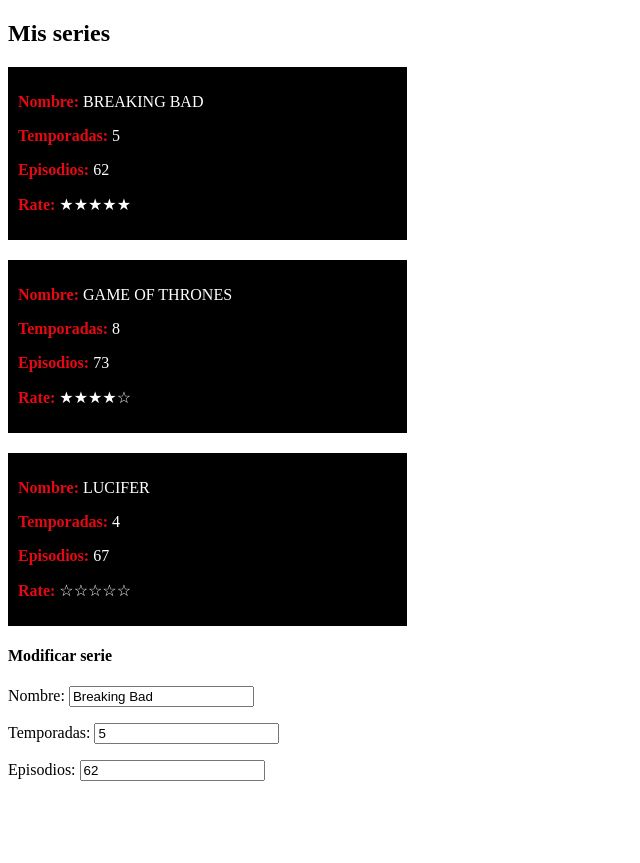
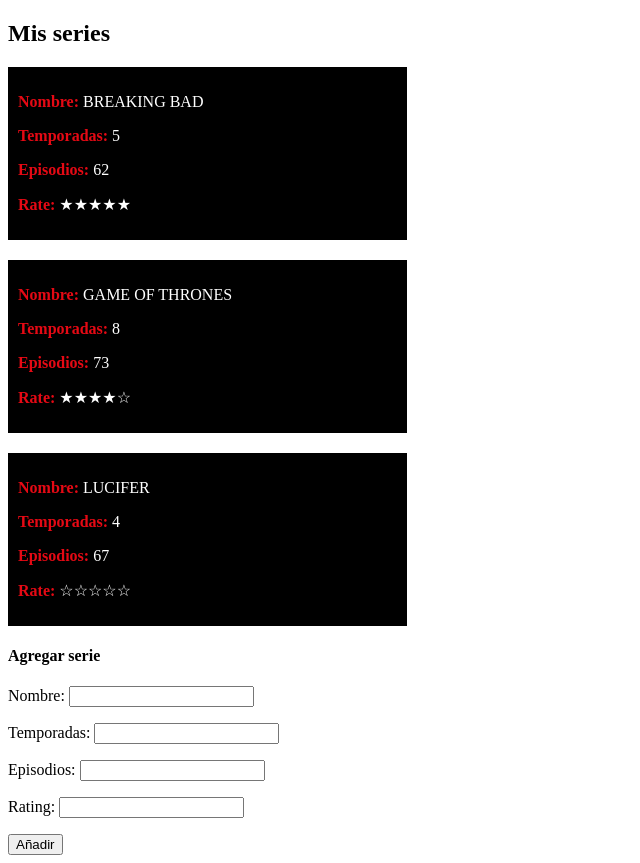
Before and after one commit to webnator/tv-show-tracker, an Angular app: page / in a window 1280 px wide. Shown: the whole page, without its empty margins (0-640 px from the left). Before the commit the page ends 800 px from the top, so only its background shows below. Built offline with nearby package versions, Linux system fonts and the light colour scheme.

Commit message:
MOD: Modificado formulario y servicio para añadir nuevas series

```diff
--- a/src/app/app.component.html
+++ b/src/app/app.component.html
@@ -4,8 +4,10 @@
 <app-show-details *ngFor="let serie of series" [serie]="serie"></app-show-details>
 
 <div>
-  <h4>Modificar serie</h4>
-  <p>Nombre: <input type="text" [(ngModel)]="series[0].nombre" /></p>
-  <p>Temporadas: <input type="text" [(ngModel)]="series[0].temporadas" /></p>
-  <p>Episodios: <input type="text" [(ngModel)]="series[0].episodios" /></p>
+  <h4>Agregar serie</h4>
+  <p>Nombre: <input type="text" #serieNombre /></p>
+  <p>Temporadas: <input type="text" #serieTemporadas /></p>
+  <p>Episodios: <input type="text" #serieEpisodios /></p>
+  <p>Rating: <input type="text" #serieRating /></p>
+  <button (click)="agregarSerie(serieNombre.value, serieTemporadas.value, serieEpisodios.value, serieRating.value)">Añadir</button>
 </div>
--- a/src/app/app.component.ts
+++ b/src/app/app.component.ts
@@ -11,16 +11,17 @@
 
   public series: Array<TvShow>;
 
-  constructor(showService: ShowServiceService) {
+  constructor(private showService: ShowServiceService) {
     this.series = showService.obtenerSeries();
   }
 
 
-  public modificarSerie(nombre: string, temporadas: number, episodios: number): void {
-    this.series[0] = {
+  public agregarSerie(nombre: string, temporadas: number, episodios: number, rate?: number): void {
+    this.showService.agregarSerie({
       nombre,
       temporadas,
-      episodios
-    };
+      episodios,
+      rate
+    });
   }
 }
--- a/src/app/show-service.service.ts
+++ b/src/app/show-service.service.ts
@@ -8,8 +8,7 @@
 
   constructor() { }
 
-  public obtenerSeries(): Array<TvShow> {
-    return [{
+  private series: Array<TvShow> = [{
     nombre: 'Breaking Bad',
     temporadas: 5,
     episodios: 62,
@@ -23,6 +22,13 @@
     nombre: 'Lucifer',
     temporadas: 4,
     episodios: 67
-    }];
+  }]
+
+  public obtenerSeries(): Array<TvShow> {
+    return this.series;
+  }
+
+  public agregarSerie(serie: TvShow) {
+    this.series.push(serie);
   }
 }
```
Lines whose indentation alone changed are shown as unchanged.
